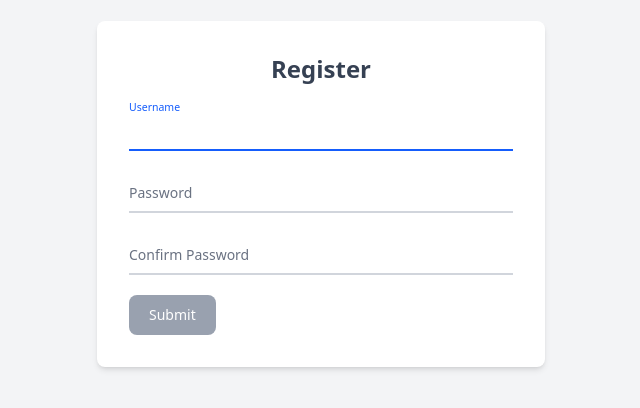
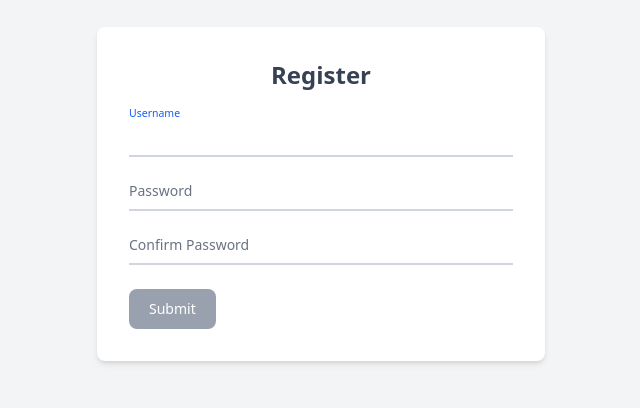
Before and after one commit to brandyi/Recommendation-system, a React (Vite) app in the folder frontend/: page / in a window 1280 px wide. Shown: the part 206-614 px from the top of the page, without its empty margins (319-959 px from the left). Built offline with nearby package versions, Linux system fonts and the light colour scheme.

Commit message:
fix information showing

```diff
--- a/frontend/src/Register.jsx
+++ b/frontend/src/Register.jsx
@@ -1,4 +1,4 @@
-import { useRef, useState, useEffect} from "react";
+import { useRef, useState, useEffect } from "react";
 import { FontAwesomeIcon } from '@fortawesome/react-fontawesome';
 import { faCheck, faTimes, faInfoCircle } from '@fortawesome/free-solid-svg-icons';
 
@@ -38,8 +38,6 @@ const Register = () => {
     setValidPwd(result);
     const match = pwd === matchPwd;
     setValidMatch(match);
-    console.log(validMatch);
-    console.log(matchPwd);
   }, [pwd, matchPwd]);
 
   useEffect(() => {
@@ -53,12 +51,12 @@ const Register = () => {
         <form>
           <p ref={errRef} className={errMsg ? "text-red-500" : "hidden"} aria-live="assertive">{errMsg}</p>
 
-          <div className="relative z-0 w-full mb-5 group">
+          <div className={`relative z-0 w-full mb-3 group ${validName ? 'border-b-2 border-green-500' : user && !validName ? 'border-b-2 border-red-500' : 'border-b-2 border-gray-300'}`}>
             <input
               type="text"
               name="floating_username"
               id="floating_username"
-              className="block py-2.5 px-0 w-full text-sm text-gray-900 bg-transparent border-0 border-b-2 border-gray-300 appearance-none focus:outline-none focus:ring-0 focus:border-blue-600 peer"
+              className="block py-2.5 px-0 w-full text-sm text-gray-900 bg-transparent appearance-none focus:outline-none focus:ring-0 peer"
               placeholder=" "
               required
               ref={userRef}
@@ -70,26 +68,20 @@ const Register = () => {
             <label htmlFor="floating_username" className="peer-focus:font-medium absolute text-sm text-gray-500 duration-300 transform -translate-y-6 scale-75 top-3 -z-10 origin-[0] peer-focus:start-0 peer-focus:text-blue-600 peer-placeholder-shown:scale-100 peer-placeholder-shown:translate-y-0 peer-focus:scale-75 peer-focus:-translate-y-6">
               Username
             </label>
-            <span className={validName ? "text-green-500 ml-2 absolute right-0 top-1/2 transform -translate-y-1/2" : "hidden"}>
-              <FontAwesomeIcon icon={faCheck}/>
-            </span>
-            <span className={validName || !user ? "hidden" : "text-red-500 ml-2 absolute right-0 top-1/2 transform -translate-y-1/2"}>
-              <FontAwesomeIcon icon={faTimes}/>
-            </span>
+          </div>
           <p id="uidnote" className={userFocus && user && !validName ? "text-gray-500 text-sm mt-2" : "hidden"}>
               <FontAwesomeIcon icon={faInfoCircle} className="mr-2" />
               4 to 24 characters.<br />
               Must begin with a letter.<br />
               Letters, numbers, underscores, hyphens allowed.
           </p>
-          </div>
 
-          <div className="relative z-0 w-full mb-5 group">
+          <div className={`relative z-0 w-full mb-3 group ${validPwd ? 'border-b-2 border-green-500' : pwd && !validPwd ? 'border-b-2 border-red-500' : 'border-b-2 border-gray-300'}`}>
             <input
               type="password"
               name="floating_password"
               id="floating_password"
-              className="block py-2.5 px-0 w-full text-sm text-gray-900 bg-transparent border-0 border-b-2 border-gray-300 appearance-none focus:outline-none focus:ring-0 focus:border-blue-600 peer"
+              className="block py-2.5 px-0 w-full text-sm text-gray-900 bg-transparent appearance-none focus:outline-none focus:ring-0 peer"
               placeholder=" "
               required
               autoComplete="off"
@@ -100,26 +92,20 @@ const Register = () => {
             <label htmlFor="floating_password" className="peer-focus:font-medium absolute text-sm text-gray-500 duration-300 transform -translate-y-6 scale-75 top-3 -z-10 origin-[0] peer-focus:start-0 peer-focus:text-blue-600 peer-placeholder-shown:scale-100 peer-placeholder-shown:translate-y-0 peer-focus:scale-75 peer-focus:-translate-y-6">
               Password
             </label>
-            <span className={validPwd ? "text-green-500 ml-2 absolute right-0 top-1/2 transform -translate-y-1/2" : "hidden"}>
-              <FontAwesomeIcon icon={faCheck}/>
-            </span>
-            <span className={validPwd || !pwd ? "hidden" : "text-red-500 ml-2 absolute right-0 top-1/2 transform -translate-y-1/2"}>
-              <FontAwesomeIcon icon={faTimes}/>
-            </span>
+          </div>
           <p className={pwdFocus && !validPwd ? "text-gray-500 text-sm mt-2" : "hidden"}>
               <FontAwesomeIcon icon={faInfoCircle} className="mr-2" />
               8 to 24 characters.<br />
               Must include uppercase and lowercase letters, a number and a special character.<br />
               Allowed special characters: <span>!</span> <span>@</span> <span>#</span> <span>$</span> <span aria-label="percent">%</span>
           </p>
-          </div>
 
-          <div className="relative z-0 w-full mb-5 group">
+          <div className={`relative z-0 w-full mb-3 group ${validMatch && matchPwd ? 'border-b-2 border-green-500' : matchPwd && !validMatch ? 'border-b-2 border-red-500' : 'border-b-2 border-gray-300'}`}>
             <input
               type="password"
               name="floating_repeat_password"
               id="floating_repeat_password"
-              className="block py-2.5 px-0 w-full text-sm text-gray-900 bg-transparent border-0 border-b-2 border-gray-300 appearance-none focus:outline-none focus:ring-0 focus:border-blue-600 peer"
+              className="block py-2.5 px-0 w-full text-sm text-gray-900 bg-transparent appearance-none focus:outline-none focus:ring-0 peer"
               placeholder=" "
               required
               autoComplete="off"
@@ -130,21 +116,15 @@ const Register = () => {
             <label htmlFor="floating_repeat_password" className="peer-focus:font-medium absolute text-sm text-gray-500 duration-300 transform -translate-y-6 scale-75 top-3 -z-10 origin-[0] peer-focus:start-0 peer-focus:text-blue-600 peer-placeholder-shown:scale-100 peer-placeholder-shown:translate-y-0 peer-focus:scale-75 peer-focus:-translate-y-6">
               Confirm Password
             </label>
-            <span className={validMatch && matchPwd ? "text-green-500 ml-2 absolute right-0 top-1/2 transform -translate-y-1/2" : "hidden"}>
-              <FontAwesomeIcon icon={faCheck}/>
-            </span>
-            <span className={validMatch || !matchPwd ? "hidden" : "text-red-500 ml-2 absolute right-0 top-1/2 transform -translate-y-1/2"}>
-              <FontAwesomeIcon icon={faTimes}/>
-            </span>
+          </div>
           <p className={matchFocus && !validMatch ? "text-gray-500 text-sm mt-2" : "hidden"}>
               <FontAwesomeIcon icon={faInfoCircle} className="mr-2" />
               Must match password above.
           </p>
-          </div>
 
           <button
             type="submit"
-            className={`text-white font-medium rounded-lg text-sm w-full sm:w-auto px-5 py-2.5 text-center ${!validName || !validPwd || !validMatch ? 'bg-gray-400 cursor-not-allowed' : 'bg-blue-700 hover:bg-blue-800 focus:ring-4 focus:outline-none focus:ring-blue-300'}`}
+            className={`text-white font-medium rounded-lg text-sm w-full sm:w-auto px-5 py-2.5 text-center mt-3 ${!validName || !validPwd || !validMatch ? 'bg-gray-400 cursor-not-allowed' : 'bg-blue-700 hover:bg-blue-800 focus:ring-4 focus:outline-none focus:ring-blue-300'}`}
             disabled={!validName || !validPwd || !validMatch}
           >
             Submit
```
Lines whose indentation alone changed are shown as unchanged.
